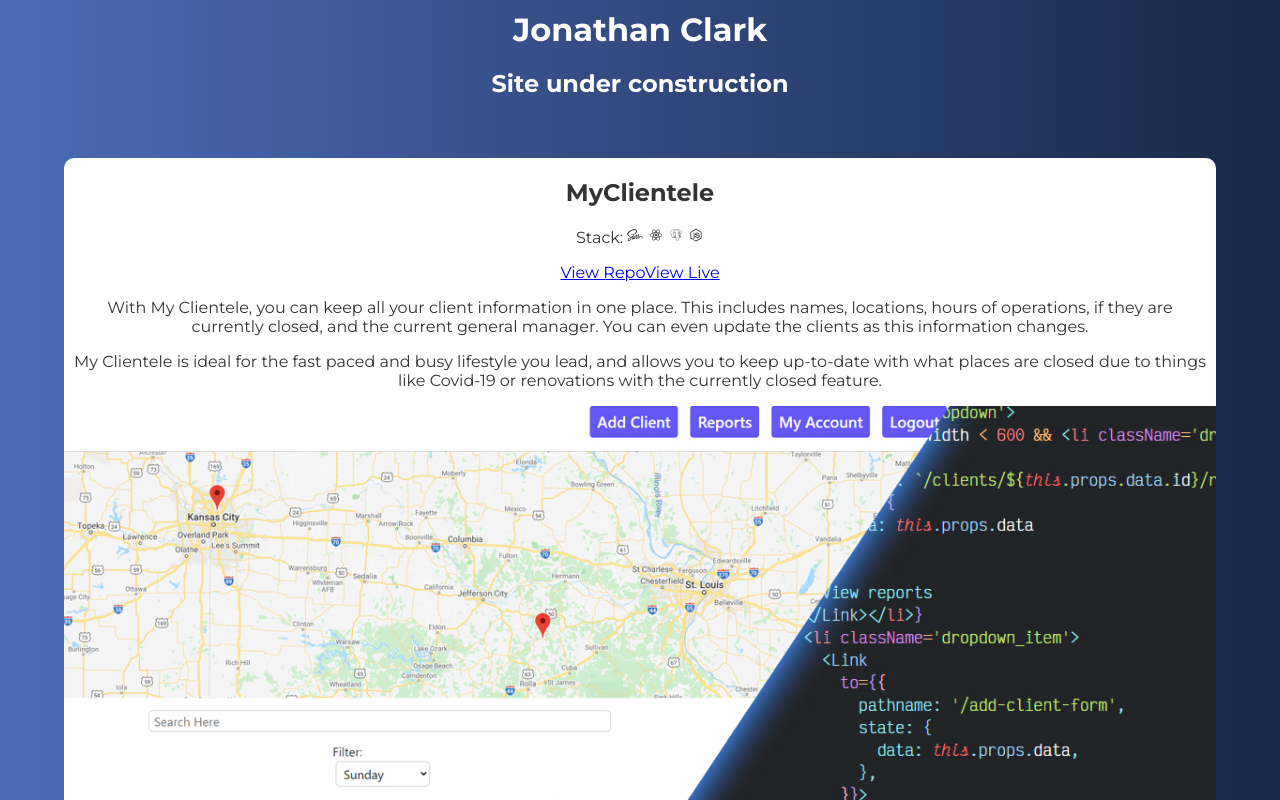
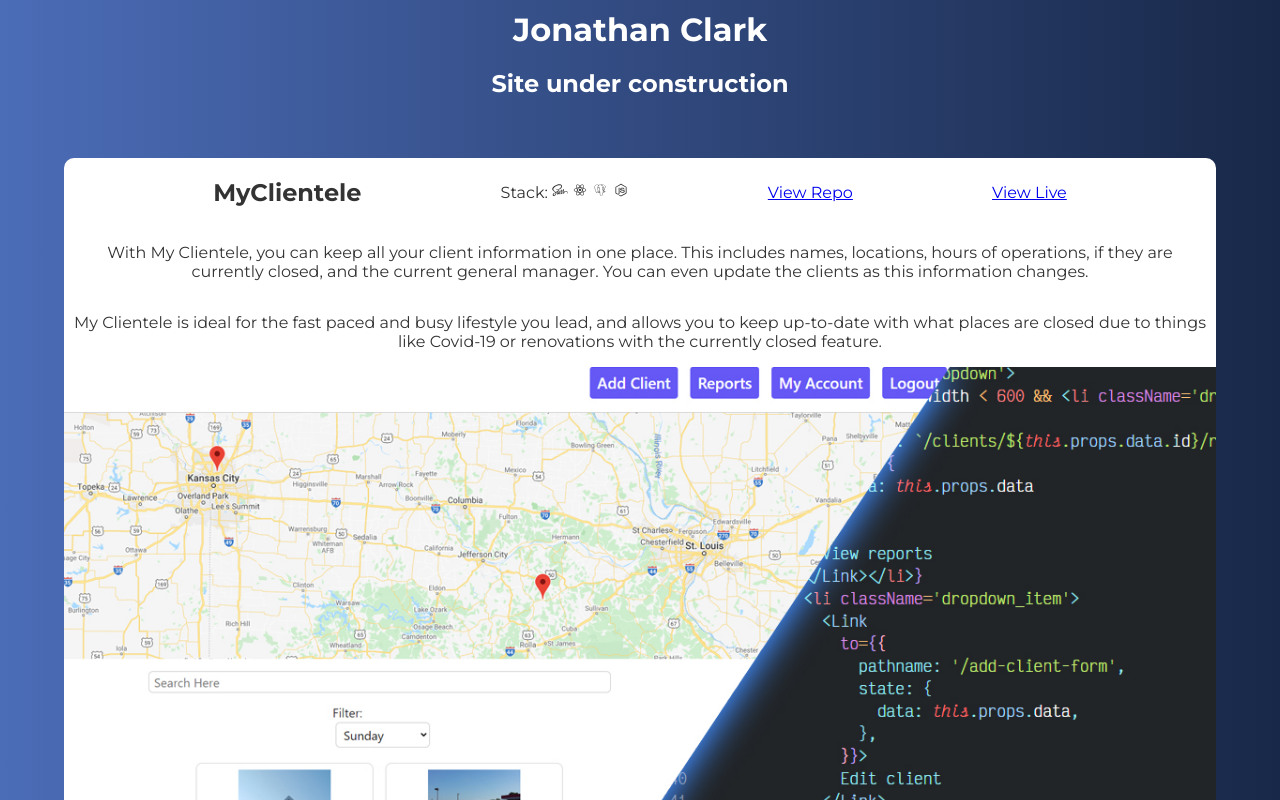
Before and after one commit to jonnyboydev/portfolio, a React (Create React App) app: page / in a window 1280 px wide. Shown: the top 800 px of the page. Built offline with nearby package versions, Linux system fonts and the light colour scheme.

Commit message:
changed how the card-data displays. went for row instead of column

```diff
--- a/src/components/Card/Card.js
+++ b/src/components/Card/Card.js
@@ -7,10 +7,8 @@ export default function Card({ data }) {
       <div className='card-data'>
         <h1>{data.name}</h1>
         <span>Stack: {data.stack()}</span>
-        <p>
-          <a href={data.repo}>View Repo</a>
-          <a href={data.livelink}>View Live</a>
-        </p>
+        <a href={data.repo}>View Repo</a>
+        <a href={data.livelink}>View Live</a>
         <p>{data.description}</p>
         <p>{data.secondarydescription}</p>
       </div>
--- a/src/components/Card/Card.scss
+++ b/src/components/Card/Card.scss
@@ -8,6 +8,10 @@
 }
 .card-data {
   padding: 0 10px;
+  display: flex;
+  flex-flow: row wrap;
+  justify-content: space-evenly;
+  align-items: center;
 }
 
 .card-image {
```
